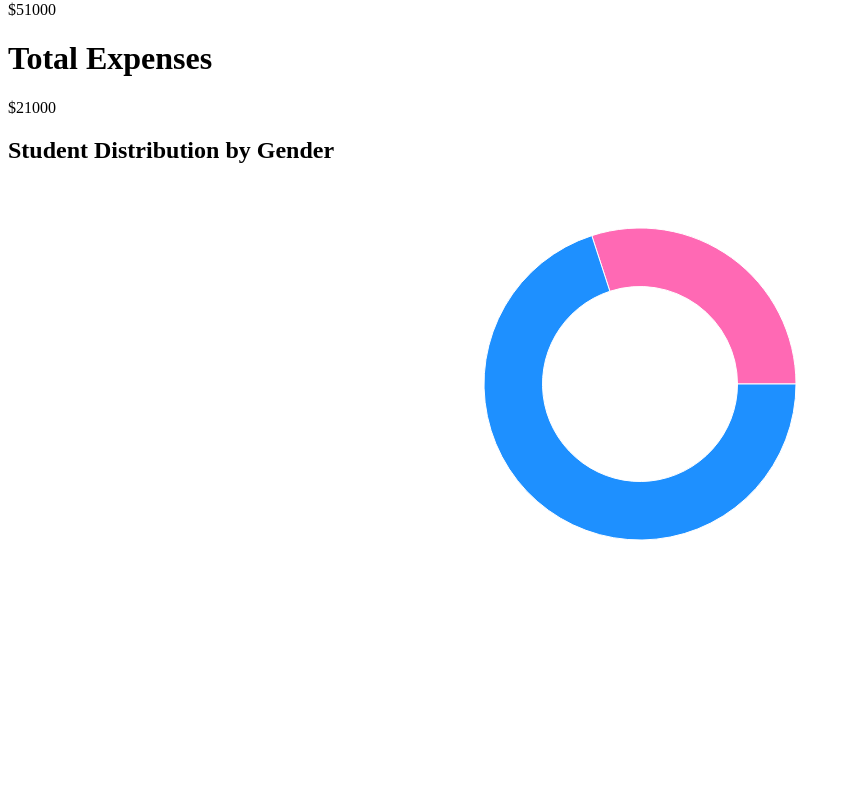
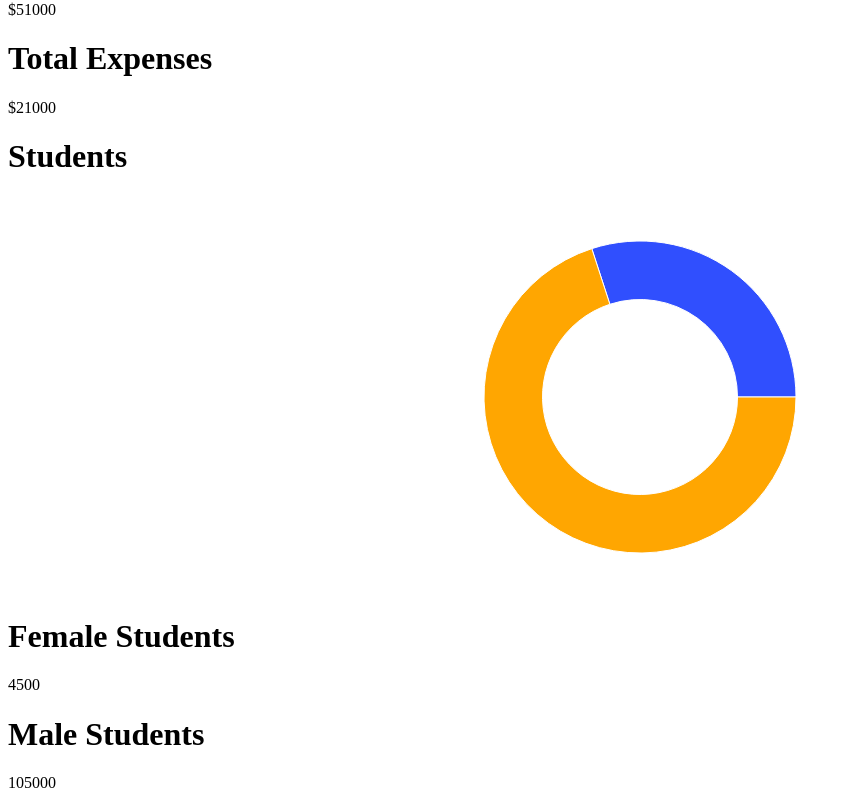
Before and after one commit to saifullah-10/school-management-system-client, a Next.js app: page /dashboard/admin/Admin in a window 1280 px wide. Shown: the part 665-1473 px from the top of the page, without its empty margins (0-851 px from the left). Before the commit the page ends 1257 px from the top, so only its background shows below. Built offline with nearby package versions, Linux system fonts and the light colour scheme.

Commit message:
chart done

```diff
--- a/src/components/dashboard/adminPath/EarningChart.tsx
+++ b/src/components/dashboard/adminPath/EarningChart.tsx
@@ -16,6 +16,20 @@ const data = [
 
 const EarningChart: React.FC = () => {
     return (
+        <div>
+            <div className="mb-5">
+                <h1 className="text-2xl font-semibold">Earnings</h1>
+                <div className="flex gap-7 mt-2">
+                    <div>
+                        <h1 className="flex items-center gap-2"><div className="w-4 h-4 bg-[#4CAF50]  rounded-full"></div> Total Earnings</h1>
+                        <p className="text-center">$51000</p>
+                    </div>
+                    <div>
+                        <h1 className="flex items-center gap-2"><div className="w-4 h-4 bg-[#F44336]  rounded-full"></div> Total Expenses</h1>
+                        <p className="text-center">$21000</p>
+                    </div>
+                </div>
+            </div>
             <div className="w-full h-[400px]">
                 <ResponsiveContainer width="100%" height="100%">
                     <AreaChart
@@ -45,6 +59,7 @@ const EarningChart: React.FC = () => {
                     </AreaChart>
                 </ResponsiveContainer>
             </div>
+        </div>
     );
 };
 
--- a/src/components/dashboard/adminPath/GenderPieChart.tsx
+++ b/src/components/dashboard/adminPath/GenderPieChart.tsx
@@ -10,12 +10,12 @@ const data = [
     { name: 'Male Students', value: 105000 },
 ];
 
-const COLORS = ['#FF69B4', '#1E90FF'];
+const COLORS = ['#304FFE', '#FFA601'];
 
 const GenderPieChart: React.FC = () => {
     return (
-    <div className="p-5 bg-white rounded-lg shadow-md">
-      <h2 className="text-xl font-semibold mb-4">Student Distribution by Gender</h2>
+        <div >
+            <h1 className='text-2xl font-bold'>Students</h1>
             <ResponsiveContainer width="100%" height={400}>
                 <PieChart>
                     <Pie
@@ -35,6 +35,19 @@ const GenderPieChart: React.FC = () => {
                     <Tooltip />
                 </PieChart>
             </ResponsiveContainer>
+            <div className='flex justify-between'>
+                <div>
+                    <div className='h-3 rounded-full bg-[#304FFE]  mb-2'></div>
+                    <h1 className='text-slate-500'>Female Students</h1>
+                    <p className='text-end font-semibold text-lg'>4500</p>
+                </div>
+                <div className="border-r border-gray-300 "></div>
+                <div>
+                    <div className='h-3 rounded-full bg-[#FFA601]  mb-2'></div>
+                    <h1 className='text-slate-500'>Male Students</h1>
+                    <p className='text-end font-semibold text-lg'>105000</p>
+                </div>
+            </div>
         </div>
     );
 };
--- a/src/pages/dashboard/admin/Admin.tsx
+++ b/src/pages/dashboard/admin/Admin.tsx
@@ -41,21 +41,9 @@ const Admin = () => {
                     </div>
                 </div>
             </div>
-            <div className="flex justify-between ">
+            <div className="flex gap-5 flex-col lg:flex-row justify-between ">
                 <div className="flex-1 max-w-[550px] bg-white p-5 rounded-xl shadow-lg mt-5 flex-shrink-0">
-                    <div className="mb-5">
-                        <h1 className="text-2xl font-semibold">Earnings</h1>
-                        <div className="flex gap-7 mt-2">
-                            <div>
-                                <h1 className="flex items-center gap-2"><div className="w-4 h-4 bg-[#4CAF50]  rounded-full"></div> Total Earnings</h1>
-                                <p className="text-center">$51000</p>
-                            </div>
-                            <div>
-                                <h1 className="flex items-center gap-2"><div className="w-4 h-4 bg-[#F44336]  rounded-full"></div> Total Expenses</h1>
-                                <p className="text-center">$21000</p>
-                            </div>
-                        </div>
-                    </div>
+
                     <EarningChart />
                 </div>
                 <div className="flex-1 max-w-[550px] bg-white p-5 rounded-xl shadow-lg mt-5 flex-shrink-0">
```
Lines whose indentation alone changed are shown as unchanged.
